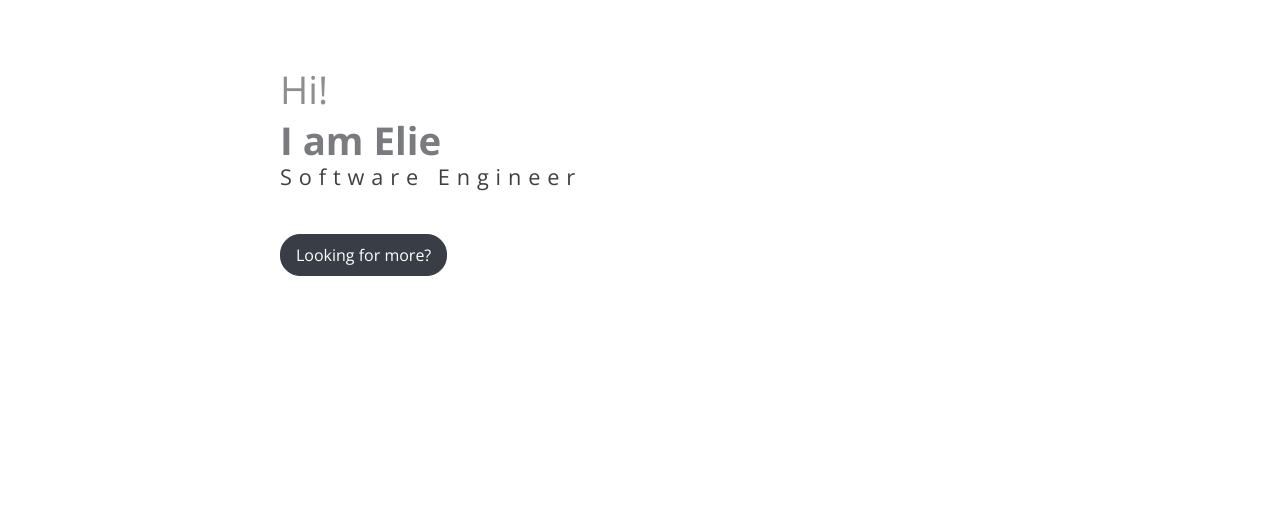
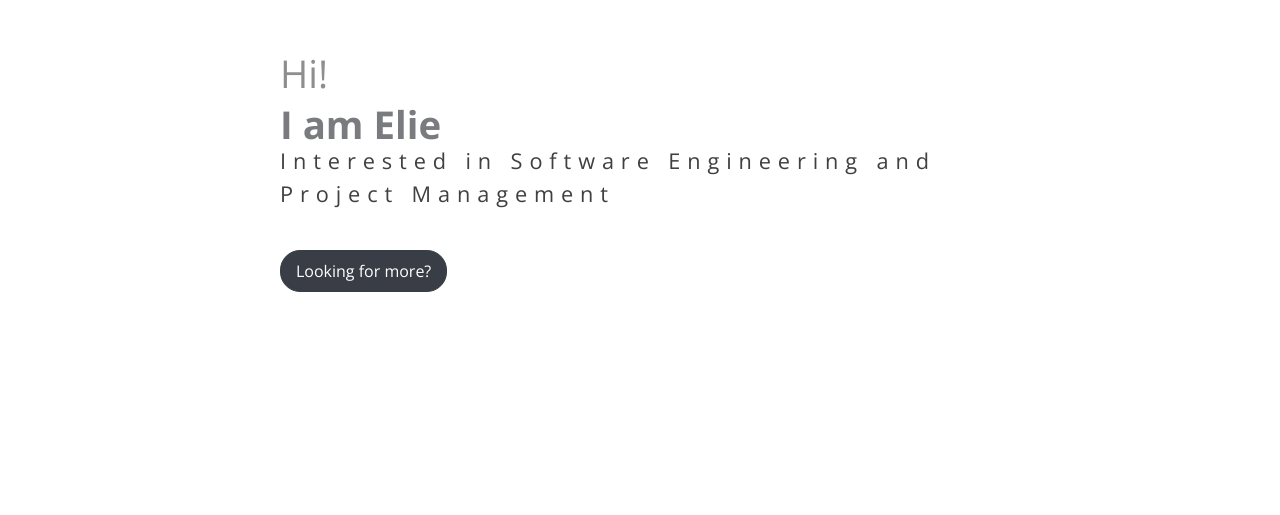
Before and after one commit to ntuuro/ntuuro.github.io, a plain HTML site: page index.html in a window 1280 px wide. Shown: the part 199-714 px from the top of the page. Drawn offline with nearby package versions, Linux system fonts and the light colour scheme; a web font is replaced by a local one.

Commit message:
Update index.html

```diff
--- a/index.html
+++ b/index.html
@@ -21,7 +21,7 @@
                 <span class="up">Hi!</span>
                 <span class="down">I am Elie</span>
             </h1>
-            <p class="header-subtitle">Software Engineer</p>
+            <p class="header-subtitle">Interested in Software Engineering and Project Management</p>
 
             <a class="btn btn-secondary" href="https://github.com/ntuuro" target="_blank"> Looking for more?</a>
         </div>
```
